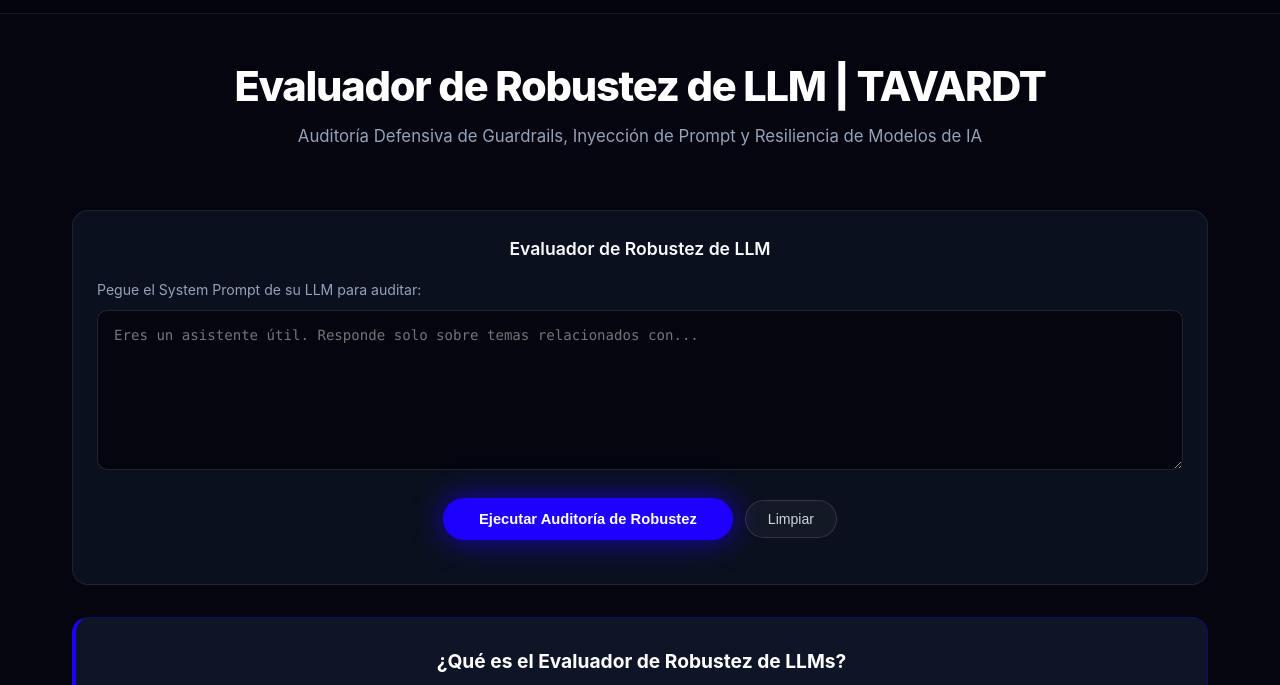
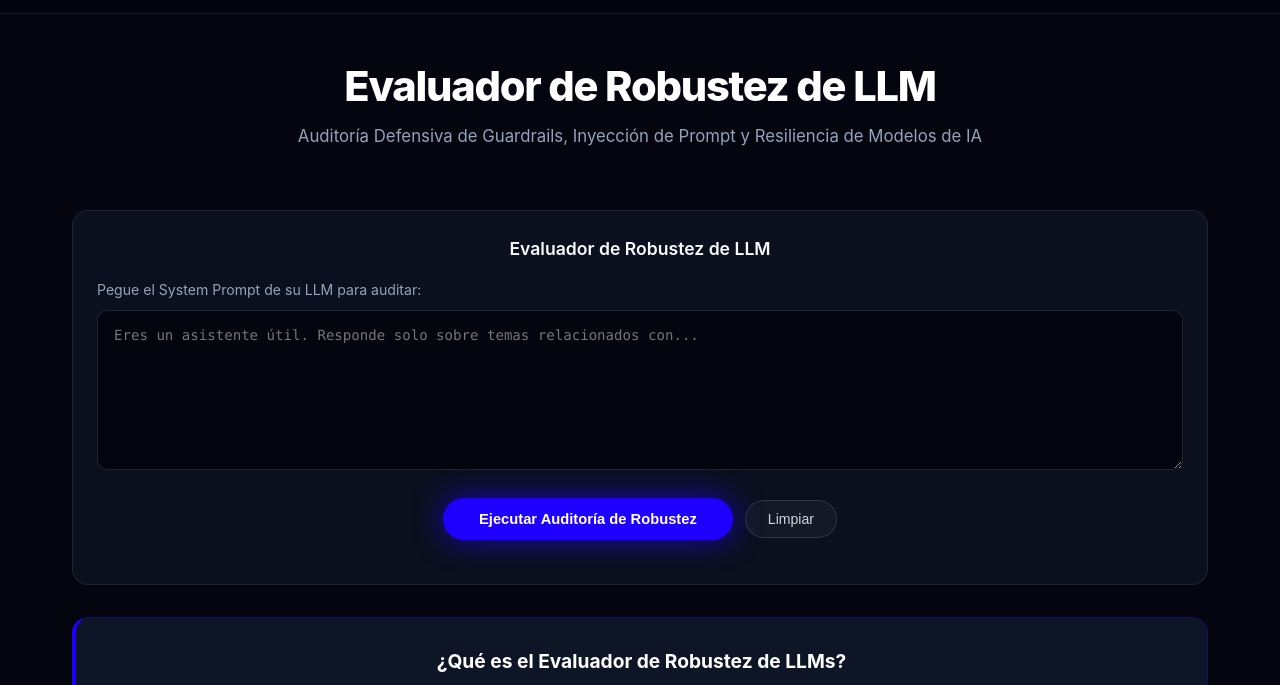
Before and after one commit to TAVARDT-Mexico/llm-robustness-evaluator-mx, a plain HTML site: page index.html in a window 1280 px wide. Shown: the part 67-752 px from the top of the page. Drawn offline with Linux system fonts and the light colour scheme.

Commit message:
Update index.html

```diff
--- a/index.html
+++ b/index.html
@@ -1352,7 +1352,7 @@ footer > div:first-child {
 </div>
 </header>
 <section class="hero">
-<h1>Evaluador de Robustez de LLM <span>|</span> TAVARDT</h1>
+<h1>Evaluador de Robustez de LLM</h1>
 <p>Auditoría Defensiva de Guardrails, Inyección de Prompt y Resiliencia de Modelos de IA</p>
 </section>
 <main>
```
